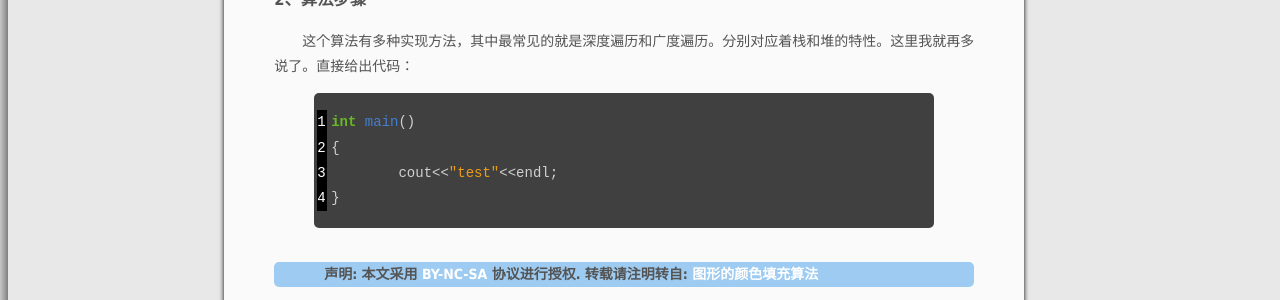
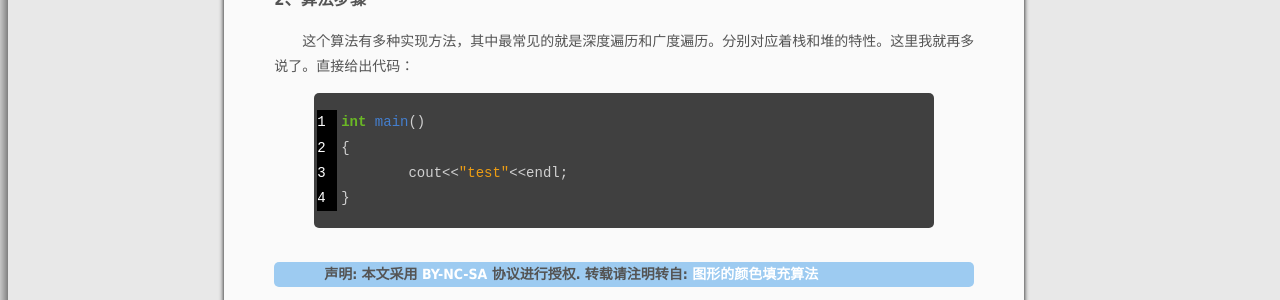
Before and after one commit to flyaway1217/flyaway1217.github.com, a Jekyll site: the page built from _posts/2012-12-17-color-filled.md, in a window 1280 px wide. Shown: the part 1423-1723 px from the top of the page. Built offline with Jekyll 4.4.1, drawn with Linux system fonts in a browser that asks for light colours; Markdown is read by kramdown in place of the engine named in the settings.

Commit message:
Update the syntax.css

```diff
--- a/css/syntax.css
+++ b/css/syntax.css
@@ -67,4 +67,4 @@
 .vg { color: #40ffff } /* Name.Variable.Global */
 .vi { color: #40ffff } /* Name.Variable.Instance */
 .il { color: #3677a9 } /* Literal.Number.Integer.Long */
-.lineno {color: #ffffff;background-color:#000000;width:10px;}
+.lineno {color: #ffffff;background-color:#000000;width:20px;}
```
